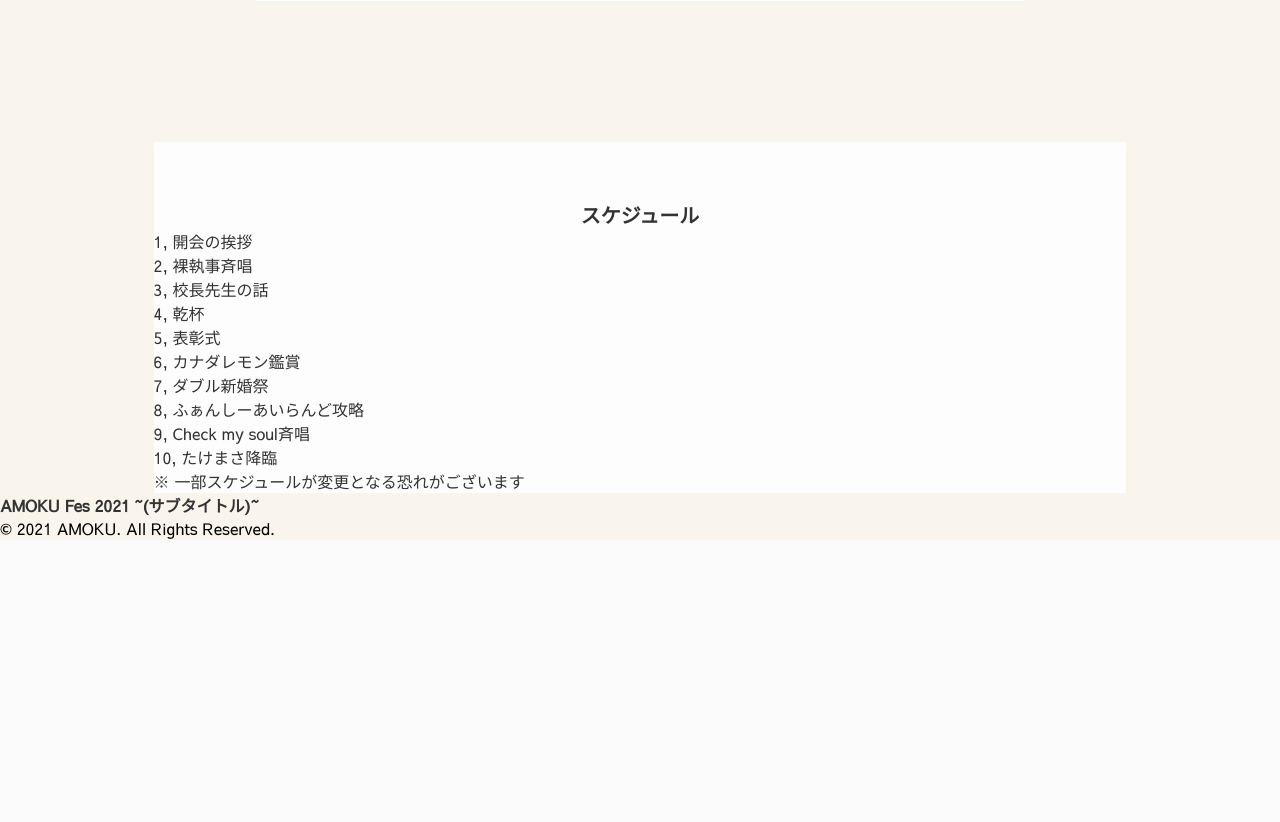
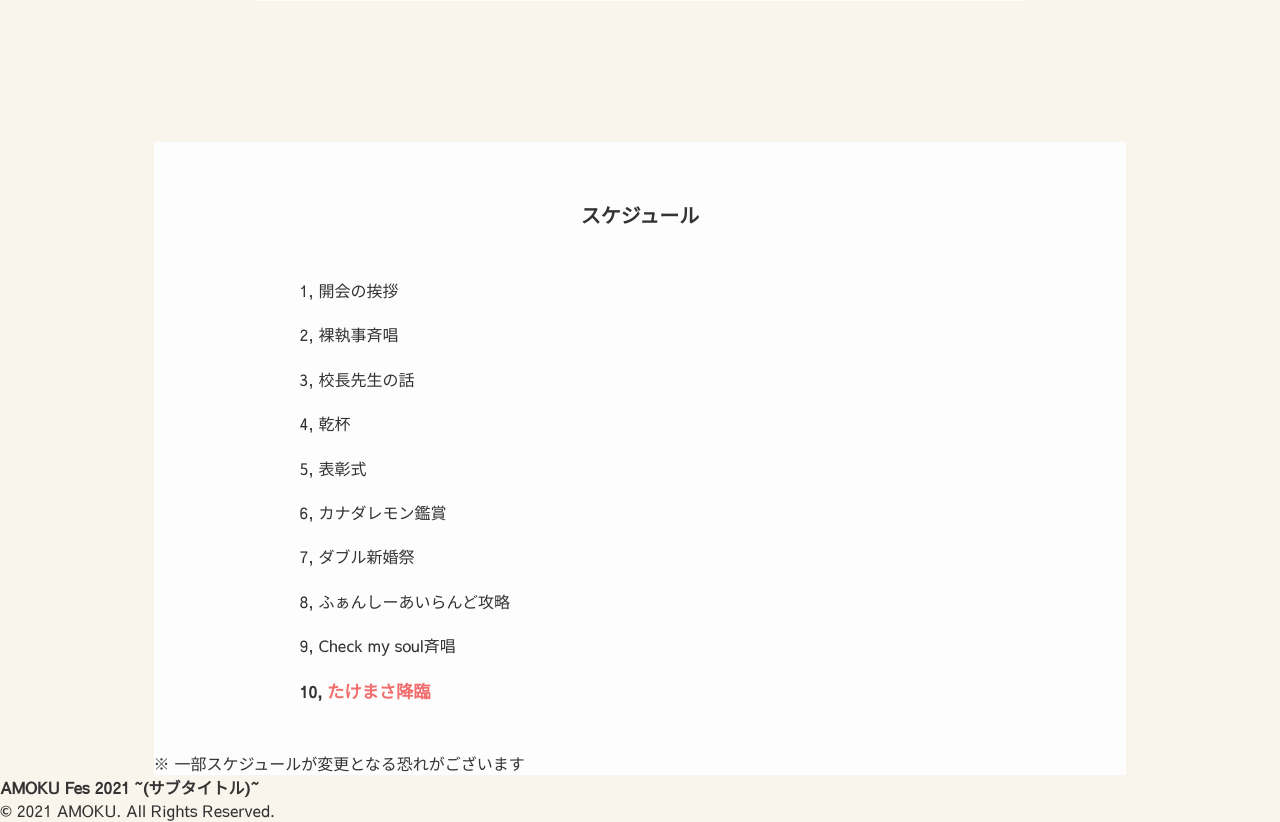
Before and after one commit to kazuya002ex/amoku_fes_2021, a PHP site: page / in a window 1280 px wide. Shown: the part 928-1750 px from the top of the page. Before the commit the page ends 1468 px from the top, so only its background shows below. Run offline with PHP 8.4, Linux system fonts and the light colour scheme; some web fonts are replaced.

Commit message:
feat: scheduleのコンテンツを配置

```diff
--- a/index.html
+++ b/index.html
@@ -48,7 +48,7 @@
                     <p>7, ダブル新婚祭</p>
                     <p>8, ふぁんしーあいらんど攻略</p>
                     <p>9, Check my soul斉唱</p>
-                    <p class="takemasa">10, たけまさ降臨</p>
+                    <p class="takemasa"><span>10,</span> たけまさ降臨</p>
                 </div>
 
                 <div class="schedule-attention">
--- a/style.css
+++ b/style.css
@@ -114,6 +114,7 @@ body{
   width: 100%;
   font-family: "Sawarabi Gothic";
   background-color: rgb(249, 245, 237);
+  color: #333;
 }
 
 .title {
@@ -177,3 +178,28 @@ header h1 {
 .schedule-title {
   padding-top: 6%;
 }
+
+.schedule-contents {
+  margin: 5% 15%;
+}
+
+.schedule-contents p {
+  margin-top: 3%;
+}
+
+.schedule-contents p:nth-last-child(0) {
+  margin-top: 0;
+}
+
+.schedule-contents .takemasa {
+  color: rgb(241, 110, 110);
+  font-weight: bold;
+  font-size: 1.08rem;
+  font-family: Georgia, 'Times New Roman', Times, serif;
+}
+
+.schedule-contents .takemasa span {
+  font-family: "Sawarabi Gothic";
+  color: #333;
+  font-size: 1rem;
+}
```
